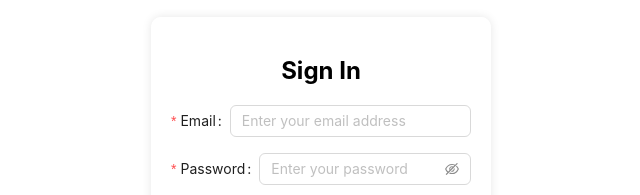
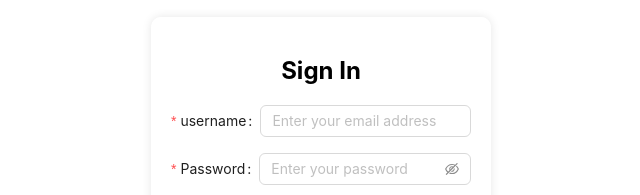
Before and after one commit to PrathameshDutondkar/ITWox-test, a React (Create React App) app in the folder itwoxtest-ui/: page /signin in a window 1280 px wide. Shown: the part 225-420 px from the top of the page, without its empty margins (319-959 px from the left). Built offline with nearby package versions, Linux system fonts and the light colour scheme; no server answers.

Commit message:
Add test cases  navbar components

```diff
--- a/itwoxtest-ui/src/views/NavBar/Navbar.tsx
+++ b/itwoxtest-ui/src/views/NavBar/Navbar.tsx
@@ -1,14 +1,19 @@
 import React, { useEffect } from "react";
-import { Link, useLocation } from "react-router-dom";
+import { Link, useLocation, useNavigate } from "react-router-dom";
 import logo from "../../assets/it-wox-logo.svg";
+import { toast } from "react-toastify";
+import "react-toastify/dist/ReactToastify.css";
 import "./navbar.scss";
 
 const Navbar = () => {
   const email = localStorage.getItem("user");
   const location = useLocation();
+  const navigate = useNavigate();
 
   const handleSignOut = () => {
     localStorage.removeItem("user");
+
+    navigate("/");
   };
 
   const shouldShowNavbar = location.pathname !== "/signin";
--- a/itwoxtest-ui/src/views/SignIn.js/SignIn.tsx
+++ b/itwoxtest-ui/src/views/SignIn.js/SignIn.tsx
@@ -37,7 +37,7 @@ const SignIn = () => {
         <Form name="basic" initialValues={{ remember: true }} onFinish={handleAuthentication}>
           <Form.Item
             className="form-item"
-            label="Email"
+            label="username"
             name="email"
             rules={[
               { required: true, message: 'Please input your email address!' },
```
Also changed, not shown: 1 other file (tests, documents, lock files or other folders).
